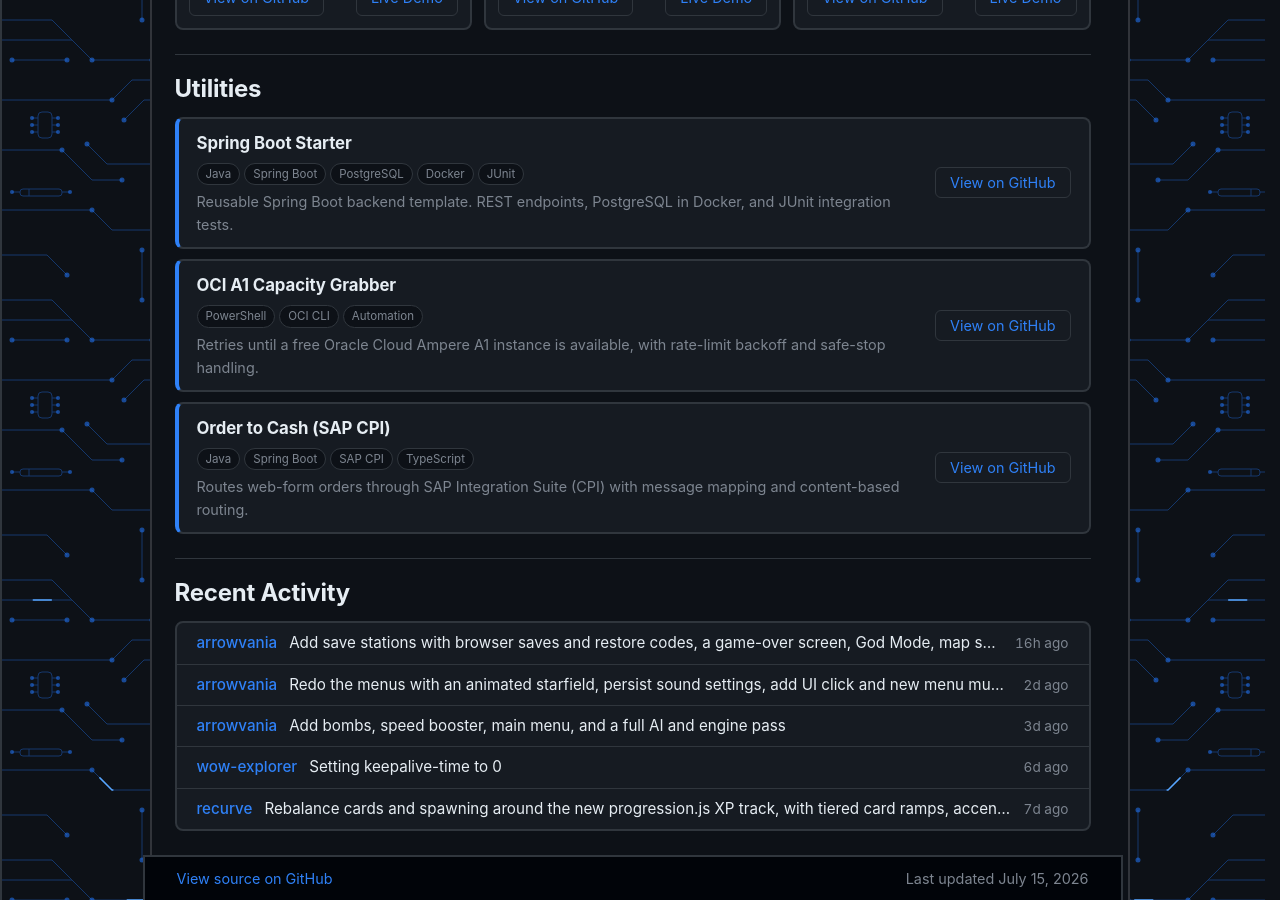
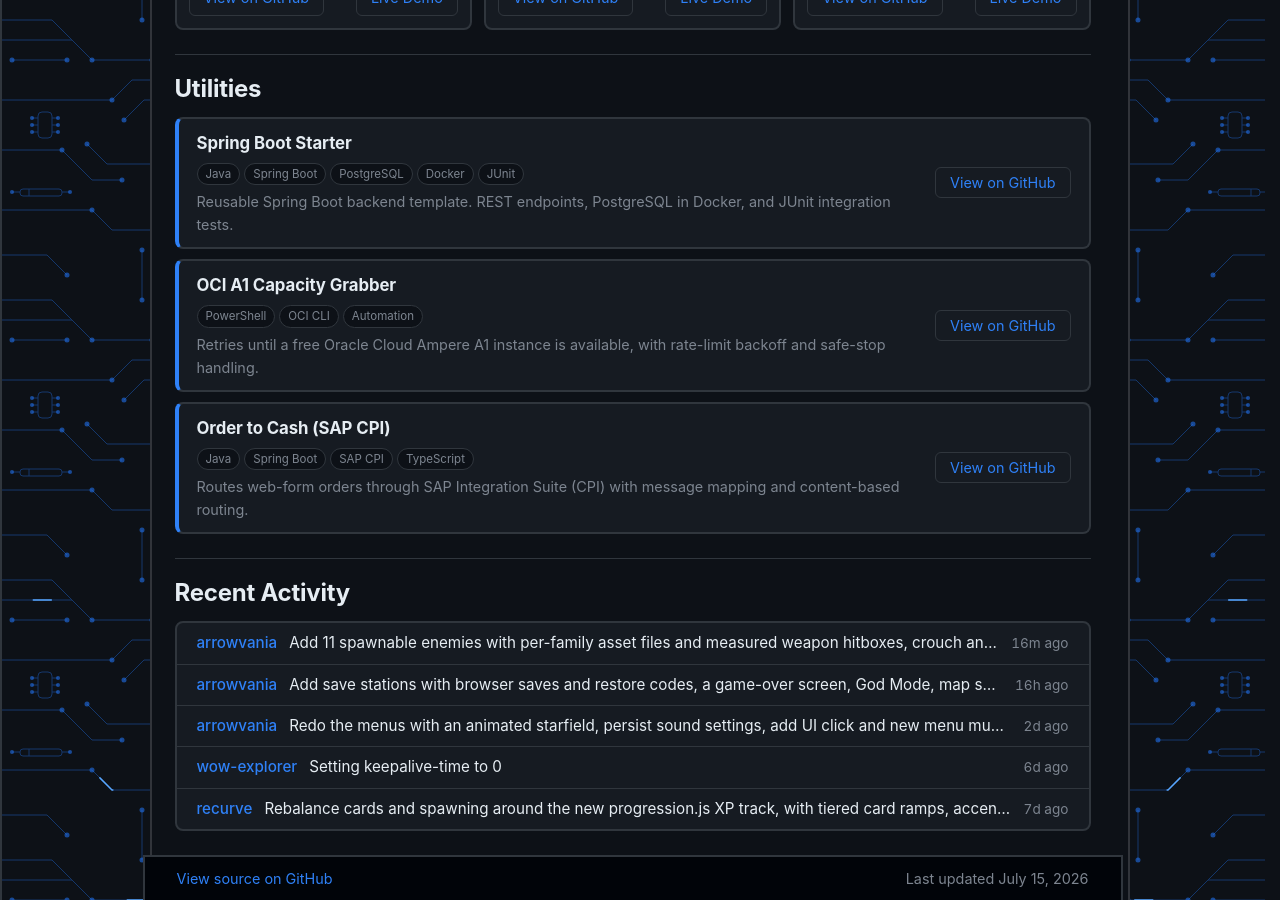
Before and after one commit to rwdenmark/rwdenmark.github.io, a Jekyll site: the page built from projects.html, in a window 1280 px wide and 900 px high, scrolled down 1507 px. Built offline with Jekyll 4.4.1, drawn with Linux system fonts in a browser that asks for light colours.

Commit message:
chore: update recent commits cache [skip ci]

```diff
--- a/_data/commits.json
+++ b/_data/commits.json
@@ -1,4 +1,10 @@
 [
+  {
+    "repo": "arrowvania",
+    "message": "Add 11 spawnable enemies with per-family asset files and measured weapon hitboxes, crouch and dash abilities, knight animation fixes, the sandbox2 night theme, and a reworked menu",
+    "date": "2026-07-17T21:36:55Z",
+    "url": "https://github.com/rwdenmark/arrowvania/commit/b4214c56aafc51da365520c9530d4d1945327388"
+  },
   {
     "repo": "arrowvania",
     "message": "Add save stations with browser saves and restore codes, a game-over screen, God Mode, map select, and a loading screen, scale the HUD bars with the window, fix knight route flip-flopping, and clean out the audition files",
@@ -10,12 +16,6 @@
     "message": "Redo the menus with an animated starfield, persist sound settings, add UI click and new menu music, fix speed-boost jumping, and reset cleanly on quit instead of reloading",
     "date": "2026-07-16T03:46:07Z",
     "url": "https://github.com/rwdenmark/arrowvania/commit/07132cc20a0482869f0891d543133d278ba11952"
-  },
-  {
-    "repo": "arrowvania",
-    "message": "Add bombs, speed booster, main menu, and a full AI and engine pass",
-    "date": "2026-07-15T05:09:08Z",
-    "url": "https://github.com/rwdenmark/arrowvania/commit/dfb8524dfe3feb4665f31d57a46f2cb69b18d0b5"
   },
   {
     "repo": "wow-explorer",
```
